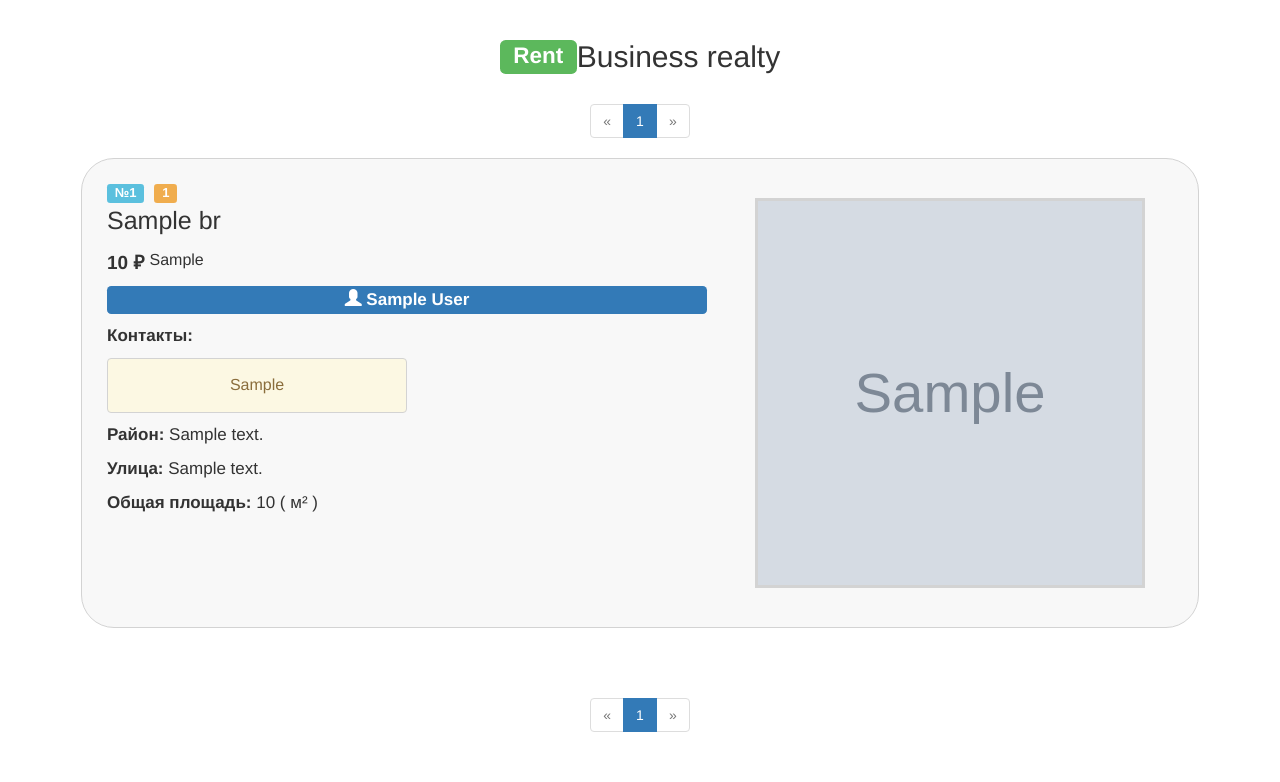
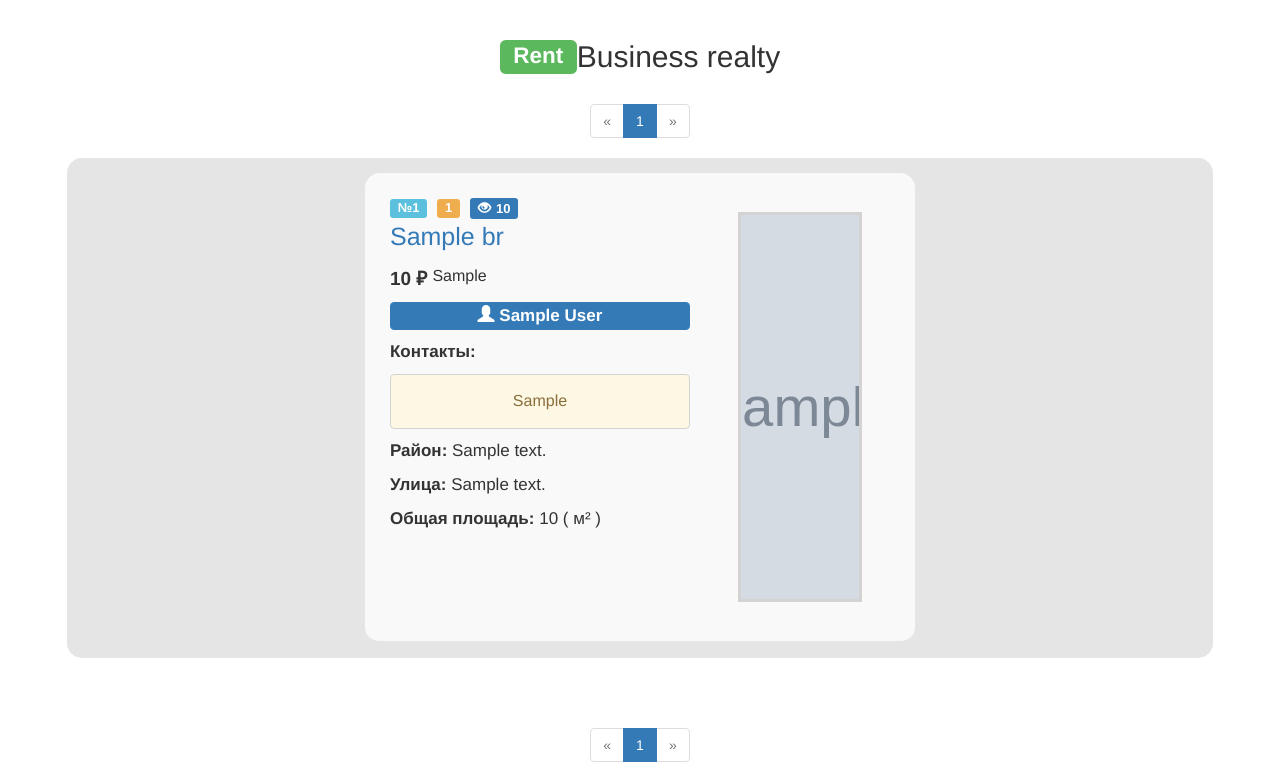
Before and after one commit to Kuj1/far_app, a Flask app: page / in a window 1280 px wide. Shown: the part 52-834 px from the top of the page. Before the commit the page ends 784 px from the top, so only its background shows below. Run offline with Flask 2, Linux system fonts and the light colour scheme; a user stored in the database is signed in; tables that the repository leaves empty hold one stand-in row (values such as "Sample post"); grey boxes marked "Sample" are stand-in pictures; some libraries are stand-ins or nearby versions.

Commit message:
refactor and bugfix

```diff
--- a/app/models.py
+++ b/app/models.py
@@ -20,6 +20,7 @@ class User(UserMixin, db.Model):
 class CardsSellBr(db.Model):
     id = db.Column(db.Integer, primary_key=True)
     link_obj = db.Column(db.String)
+    views_info = db.Column(db.Integer)
     card_number = db.Column(db.Integer, unique=True, sqlite_on_conflict_unique='REPLACE')
     section = db.Column(db.String)
     title = db.Column(db.String)
@@ -36,6 +37,7 @@ class CardsSellBr(db.Model):
 class CardsRentBr(db.Model):
     card_id = db.Column(db.Integer, primary_key=True)
     link_obj = db.Column(db.String)
+    views_info = db.Column(db.Integer)
     card_number = db.Column(db.Integer, unique=True, sqlite_on_conflict_unique='REPLACE')
     section = db.Column(db.String)
     title = db.Column(db.String)
@@ -53,6 +55,7 @@ class CardsRentBr(db.Model):
 class CardsSellLand(db.Model):
     card_id = db.Column(db.Integer, primary_key=True)
     link_obj = db.Column(db.String)
+    views_info = db.Column(db.Integer)
     card_number = db.Column(db.Integer, unique=True, sqlite_on_conflict_unique='REPLACE')
     section = db.Column(db.String)
     title = db.Column(db.String)
@@ -76,6 +79,7 @@ class CardsSellLand(db.Model):
 class CardsRentLand(db.Model):
     card_id = db.Column(db.Integer, primary_key=True)
     link_obj = db.Column(db.String)
+    views_info = db.Column(db.Integer)
     card_number = db.Column(db.Integer, unique=True, sqlite_on_conflict_unique='REPLACE')
     section = db.Column(db.String)
     title = db.Column(db.String)
--- a/app/static/css/cards.css
+++ b/app/static/css/cards.css
@@ -11,27 +11,33 @@
 .cards_container {
     display: flex;
     justify-content: center;
+    max-width: 95%;
+    margin: auto;
 }
 
 .cards_list {
     display: flex;
-    flex-direction: column;
-    align-items: center;
+    flex-wrap: wrap;
+    justify-content: space-around;
     margin-bottom: 50px;
     padding: 0px;
-    border: 1px solid lightgray;
-    border-radius: 33px;
+    border-radius: 15px;
     list-style: none;
-    background-color: #f8f8f8;
+    background-color: #e5e5e5;
 }
 
 .card_item {
     display: flex;
+    justify-content: center;
+    max-width: 48%;
     padding: 25px;
+    margin: 15px;
+    background-color: #ffffffc9;
+    border-radius: 15px;
 }
 
-.card_item:not(:last-child) {
-    border-bottom: 1px solid lightgray;
+.card_item {
+    border-bottom: 2px solid #e5e5e5;
 }
 
 .info_container {
@@ -51,8 +57,18 @@
     font-size: 13px;
 }
 
+.card_views {
+    align-self: center;
+    font-size: 13px;
+}
+
+.eye_open {
+    margin-right: 5px;
+}
+
 .card_date {
     align-self: center;
+    margin-right: 10px;
     font-size: 13px;
 }
 
@@ -72,7 +88,6 @@
 }
 
 .card_author {
-
     font-size: 17px;
 }
 
--- a/app/templates/cards_rent_br.html
+++ b/app/templates/cards_rent_br.html
@@ -34,8 +34,9 @@
                             <div class="top_info">
                                 <span class="label label-info card_number">№{{ card.card_number }}</span>
                                 <span class="label label-warning card_date">{{ card.date_post }}</span>
+                                <span class="label label-primary card_date"><span class="glyphicon glyphicon-eye-open eye_open" aria-hidden="true"></span>{{ card.views_info }}</span>
                             </div>
-                            <p class="card_title">{{ card.title }}</p>
+                            <p class="card_title"><a href="{{ card.link_obj }}">{{ card.title }}</a></p>
 
                             {% if card.price != 'Нет данных' %}
                                 <div class="card_price_container">
--- a/app/templates/cards_rent_land.html
+++ b/app/templates/cards_rent_land.html
@@ -34,8 +34,9 @@
                             <div class="top_info">
                                 <span class="label label-info card_number">№{{ card.card_number }}</span>
                                 <span class="label label-warning card_date">{{ card.date_post }}</span>
+                                <span class="label label-primary card_date"><span class="glyphicon glyphicon-eye-open eye_open" aria-hidden="true"></span>{{ card.views_info }}</span>
                             </div>
-                            <p class="card_title">{{ card.title }}</p>
+                            <p class="card_title"><a href="{{ card.link_obj }}">{{ card.title }}</a></p>
 
                             {% if card.price != 'Нет данных' %}
                                 <div class="card_price_container">
--- a/app/templates/cards_sell_br.html
+++ b/app/templates/cards_sell_br.html
@@ -34,8 +34,9 @@
                             <div class="top_info">
                                 <span class="label label-info card_number">№{{ card.card_number }}</span>
                                 <span class="label label-warning card_date">{{ card.date_post }}</span>
+                                <span class="label label-primary card_date"><span class="glyphicon glyphicon-eye-open eye_open" aria-hidden="true"></span>{{ card.views_info }}</span>
                             </div>
-                            <p class="card_title">{{ card.title }}</p>
+                            <p class="card_title"><a href="{{ card.link_obj }}">{{ card.title }}</a></p>
 
                             {% if card.price != 'Нет данных' %}
                                 <div class="card_price_container">
--- a/app/templates/cards_sell_land.html
+++ b/app/templates/cards_sell_land.html
@@ -34,8 +34,9 @@
                             <div class="top_info">
                                 <span class="label label-info card_number">№{{ card.card_number }}</span>
                                 <span class="label label-warning card_date">{{ card.date_post }}</span>
+                                <span class="label label-primary card_date"><span class="glyphicon glyphicon-eye-open eye_open" aria-hidden="true"></span>{{ card.views_info }}</span>
                             </div>
-                            <p class="card_title">{{ card.title }}</p>
+                            <p class="card_title"><a href="{{ card.link_obj }}">{{ card.title }}</a></p>
 
                             {% if card.price != 'Нет данных' %}
                                 <div class="card_price_container">
--- a/get_data_rent_br.py
+++ b/get_data_rent_br.py
@@ -58,6 +58,7 @@ def get_data(url):
             # Get completely page
             for check_link in all_cards:
                 card_link = check_link.find('a', class_='bulletinLink bull-item__self-link auto-shy').get('href')
+                views_info = check_link.find('span', class_='views nano-eye-text').text.strip()
                 card_page = f'https://www.farpost.ru{card_link}'
 
                 time.sleep(random.randint(30, 60))
@@ -128,7 +129,7 @@ def get_data(url):
                     replace('\n', ' ')
 
                 # Add data in DB
-                card = CardsRentBr(link_obj=card_page, card_number=card_number_raw, section=section_raw, title=title_raw,
+                card = CardsRentBr(link_obj=card_page, views_info=views_info, card_number=card_number_raw, section=section_raw, title=title_raw,
                                    photo=photo_raw, date_post=date_post_raw,
                                    author_card=author_card_raw, region_address=region_address_raw,
                                    street_address=street_address_raw,
--- a/get_data_rent_land.py
+++ b/get_data_rent_land.py
@@ -57,6 +57,7 @@ def get_data(url):
             # Get completely page
             for check_link in all_cards:
                 card_link = check_link.find('a', class_='bulletinLink bull-item__self-link auto-shy').get('href')
+                views_info = check_link.find('span', class_='views nano-eye-text').text.strip()
                 card_page = f'https://www.farpost.ru{card_link}'
 
                 time.sleep(random.randint(30, 60))
@@ -152,7 +153,7 @@ def get_data(url):
                 contacts_raw = info.find('div', class_='new-contacts dummy-listener_new-contacts').text.replace('\t',
                                                                                                 '').replace('\n', ' ')
                 # Add data in DB
-                card = CardsRentLand(link_obj=card_page, card_number=card_number_raw, section=section_raw, title=title_raw,
+                card = CardsRentLand(link_obj=card_page, views_info=views_info, card_number=card_number_raw, section=section_raw, title=title_raw,
                                      photo=photo_raw, date_post=date_post_raw,
                                      author_card=author_card_raw, placement=placement_raw,
                                      size=size_raw, price=price_raw, price_for_what=price_for_what_raw,
--- a/get_data_sell_br.py
+++ b/get_data_sell_br.py
@@ -58,6 +58,7 @@ def get_data(url):
             # Get completely page
             for check_link in all_cards:
                 card_link = check_link.find('a', class_='bulletinLink bull-item__self-link auto-shy').get('href')
+                views_info = check_link.find('span', class_='views nano-eye-text').text.strip()
                 card_page = f'https://www.farpost.ru{card_link}'
 
                 time.sleep(random.randint(30, 60))
@@ -122,7 +123,7 @@ def get_data(url):
                                             '').replace('\n', ' ')
 
                 # Add data in DB
-                card = CardsSellBr(link_obj=card_page, card_number=card_number_raw, section=section_raw, title=title_raw,
+                card = CardsSellBr(link_obj=card_page, views_info=views_info, card_number=card_number_raw, section=section_raw, title=title_raw,
                                    photo=photo_raw, date_post=date_post_raw,
                                    author_card=author_card_raw, region_address=region_address_raw,
                                    street_address=street_address_raw,
--- a/get_data_sell_land.py
+++ b/get_data_sell_land.py
@@ -58,6 +58,7 @@ def get_data(url):
             # Get completely page
             for check_link in all_cards:
                 card_link = check_link.find('a', class_='bulletinLink bull-item__self-link auto-shy').get('href')
+                views_info = check_link.find('span', class_='views nano-eye-text').text.strip()
                 card_page = f'https://www.farpost.ru{card_link}'
 
                 time.sleep(random.randint(30, 60))
@@ -153,7 +154,7 @@ def get_data(url):
                 contacts_raw = info.find('div', class_='new-contacts dummy-listener_new-contacts').text.replace('\t',
                                                                                                 '').replace('\n', ' ')
                 # Add data in DB
-                card = CardsSellLand(link_obj=card_page, card_number=card_number_raw, section=section_raw, title=title_raw,
+                card = CardsSellLand(link_obj=card_page, views_info=views_info, card_number=card_number_raw, section=section_raw, title=title_raw,
                                      photo=photo_raw, date_post=date_post_raw,
                                      author_card=author_card_raw, placement=placement_raw,
                                      size=size_raw, price=price_raw, price_for_what=price_for_what_raw,
```
Also changed, not shown: migrations/versions/592b97504a63_.py (added, +34 -0 lines).
